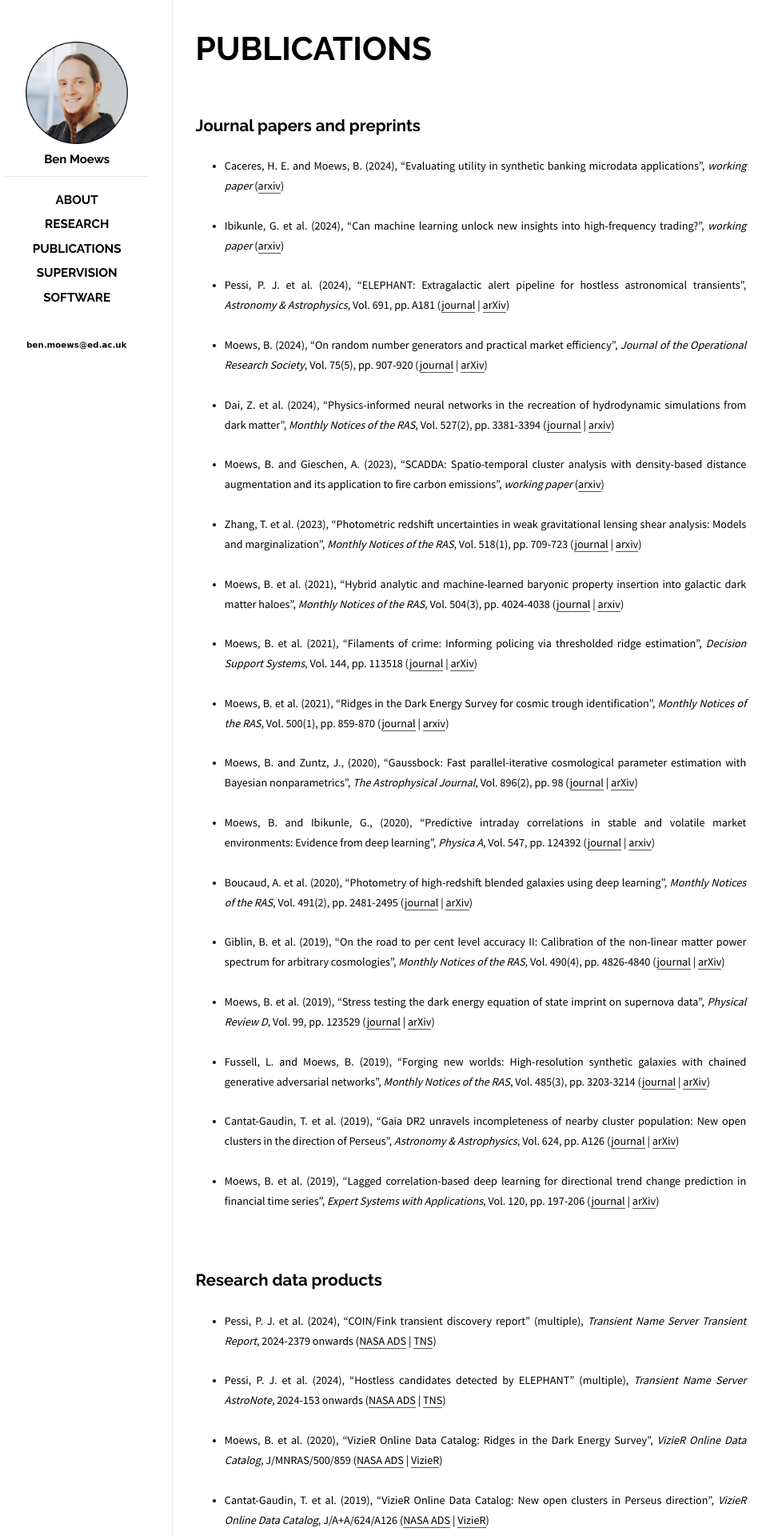
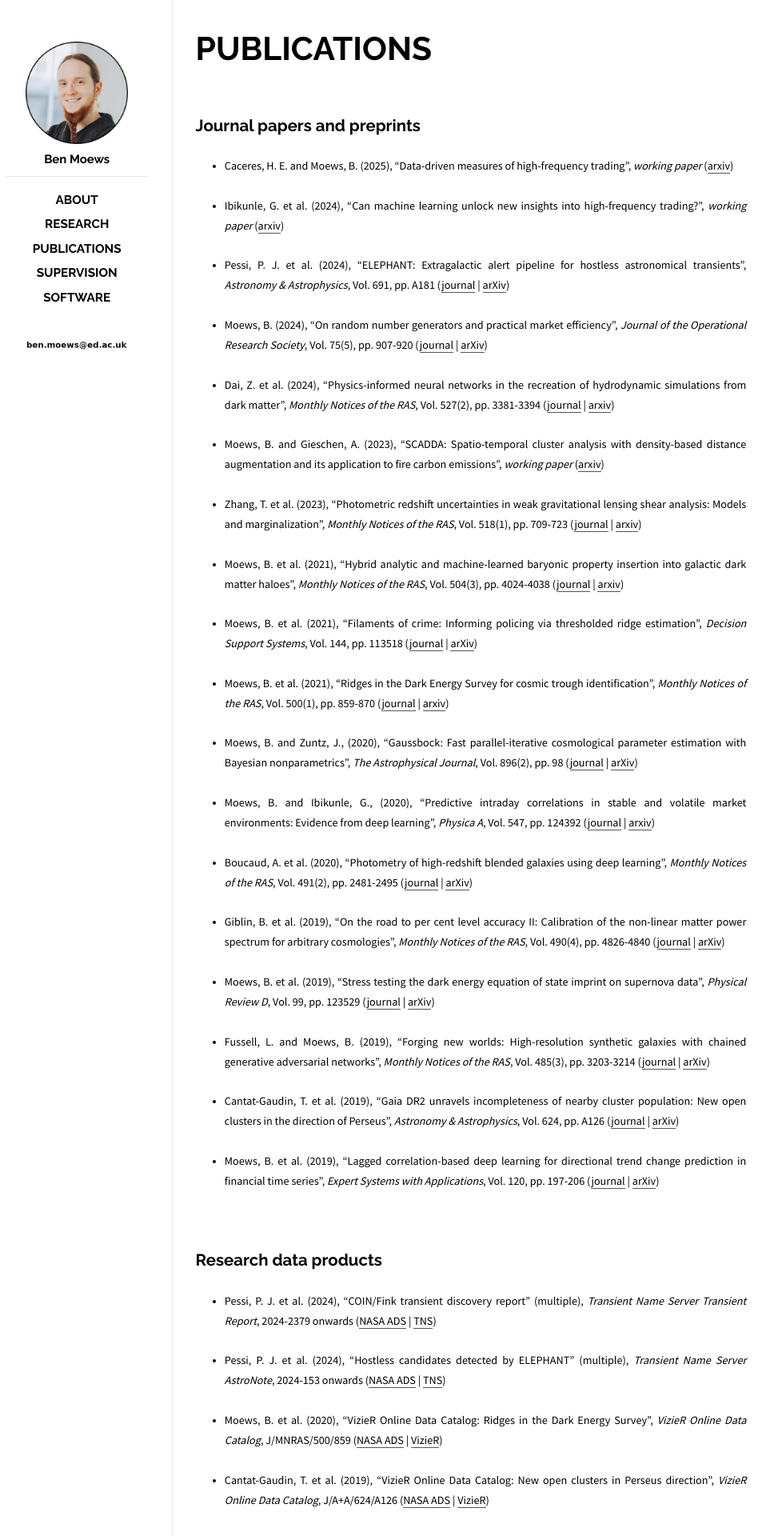
Before and after one commit to moews/moews.github.io, a Jekyll site: the page built from _posts/2017-03-25-publications.md, in a window 1280 px wide. Shown: the top 1920 px of the page at 80% size, without its empty margins (143-1111 px from the left). Built offline with Jekyll 4.4.1, drawn with Linux system fonts in a browser that asks for light colours.

Commit message:
Update 2017-03-25-publications.md

```diff
--- a/_posts/2017-03-25-publications.md
+++ b/_posts/2017-03-25-publications.md
@@ -10,7 +10,7 @@ categories: posts
 
 ## Journal papers and preprints
 
-* <small>Caceres, H. E. and Moews, B. (2024), "Evaluating utility in synthetic banking microdata applications", _working paper_ ([arxiv](https://arxiv.org/abs/2410.22519))</small>
+* <small>Caceres, H. E. and Moews, B. (2025), "Data-driven measures of high-frequency trading", _working paper_ ([arxiv](https://arxiv.org/abs/2410.22519))</small>
 
 * <small>Ibikunle, G. et al. (2024), "Can machine learning unlock new insights into high-frequency trading?", _working paper_ ([arxiv](https://arxiv.org/abs/2405.08101))</small>
 
```
